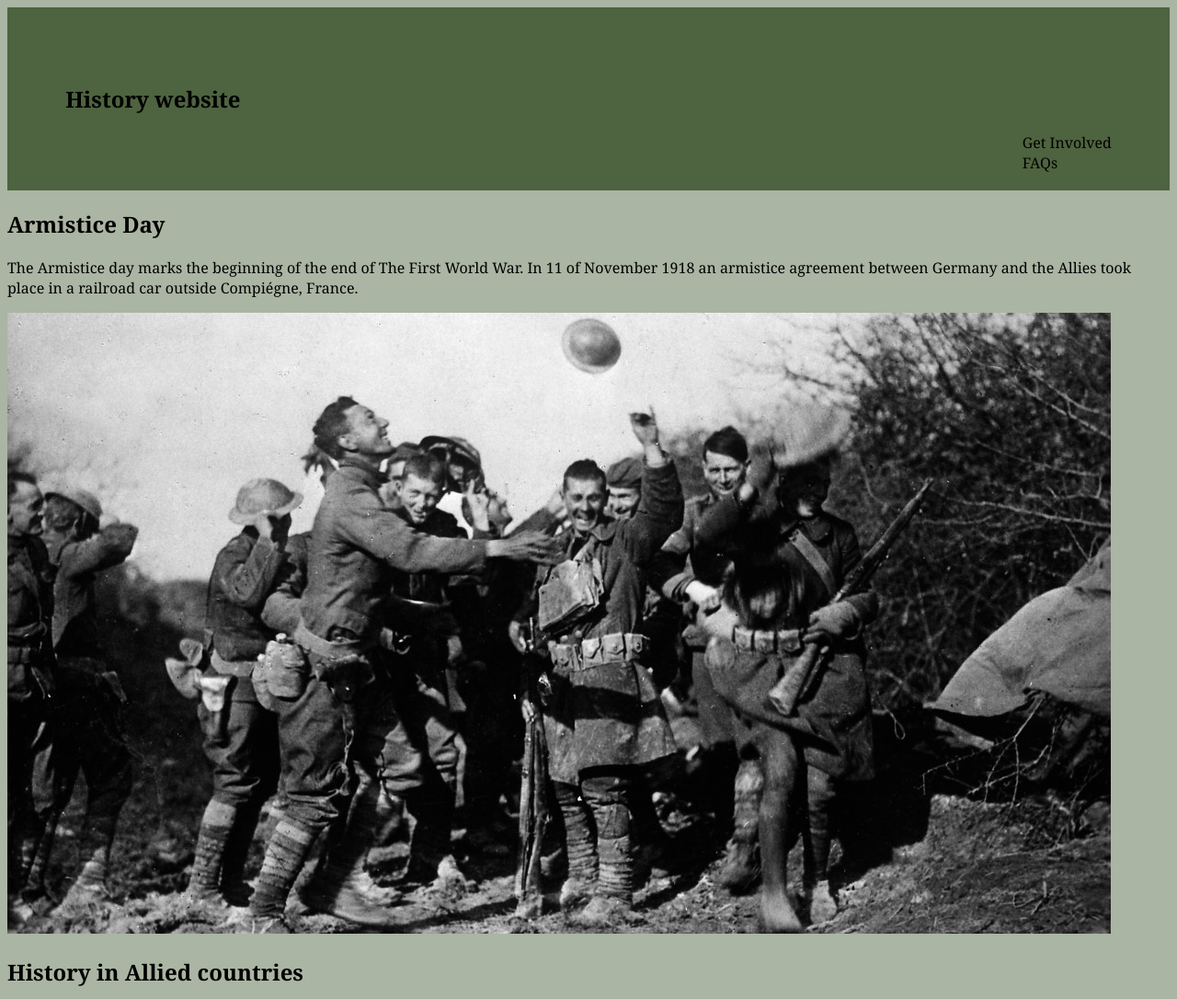
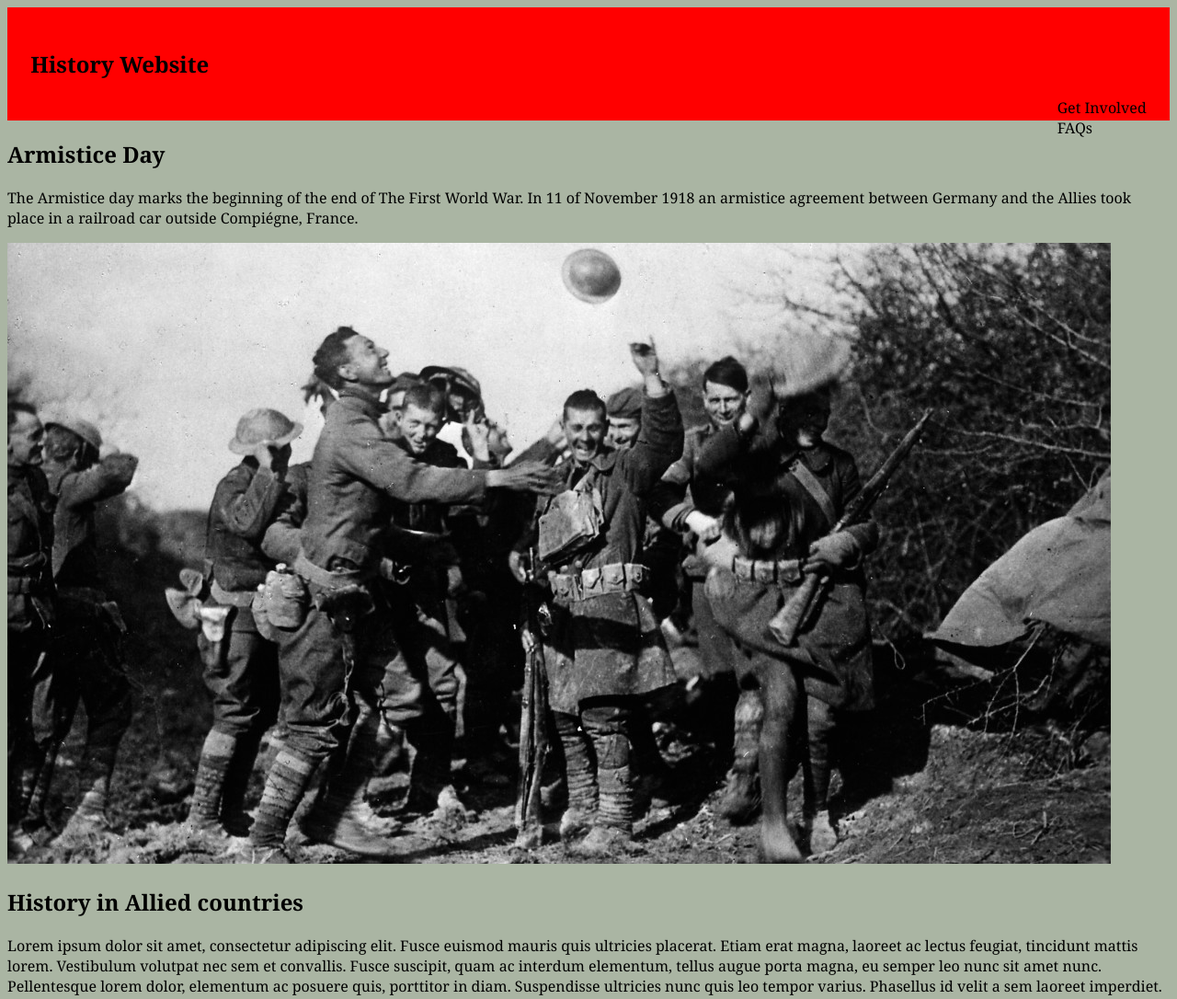
Before and after one commit to Sofia-Bourdon/History_web, a plain HTML site: page History_web/index.html in a window 1280 px wide. Shown: the top 1086 px of the page at 92% size. Drawn offline with Linux system fonts and the light colour scheme.

Commit message:
Start day 4_ problems css file

```diff
--- a/History_web/index.html
+++ b/History_web/index.html
@@ -4,12 +4,12 @@
     <meta charset="UTF-8">
     <meta http-equiv="X-UA-Compatible" content="IE=edge">
     <meta name="viewport" content="width=device-width, initial-scale=1.0">
-    <link rel="stylesheet" href="css/main_style.css">
+    <link rel="stylesheet" href="main_style.css">
     <title>History</title>
 </head>
 <body>
     <header>
-        <h2>History website</h2>
+        <h2>History Website</h2>
         <nav>
             <ul>
                 <li>Get Involved</li>
--- a/History_web/css/main_style.css
+++ b/History_web/main_style.css
@@ -7,9 +7,9 @@ body
 
 header
 {
-    background-color: #4e633f;
-    padding: 5%;
-
+    /* background-color: #4e633f;  */
+    background-color: red;
+    padding: 2%;
 }
 nav ul
 {
```
